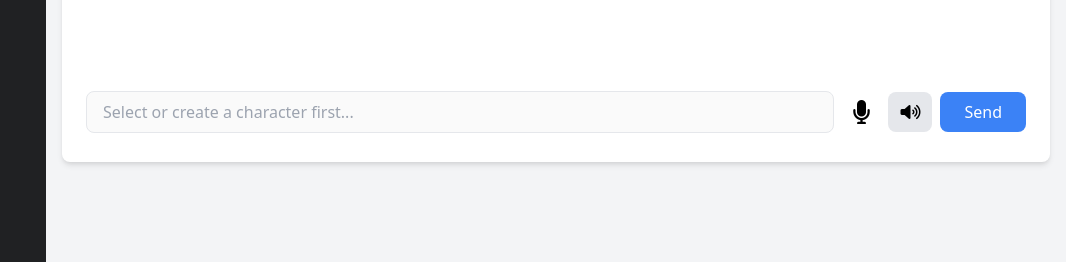
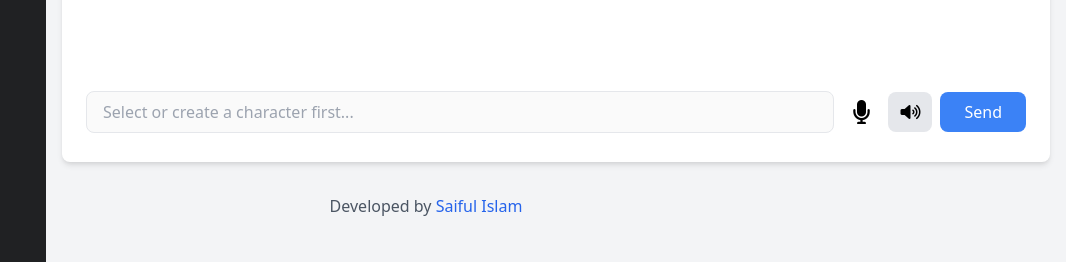
Before and after one commit to saifoff/Character_Bot, a Flask app: page / in a window 1280 px wide. Shown: the part 538-800 px from the top of the page, without its empty margins (214-1280 px from the left). Run offline with Flask 3, Linux system fonts and the light colour scheme; data that the repository does not hold is empty.

Commit message:
Add files via upload

```diff
--- a/templates/index.html
+++ b/templates/index.html
@@ -499,5 +499,8 @@
             initializeSpeechRecognition();
         });
     </script>
+    <div class="text-center text-gray-600 mt-4">
+        Developed by <a href="https://github.com/saifoff" target="_blank" class="text-blue-600 hover:text-blue-800">Saiful Islam</a>
+    </div>
 </body>
 </html>
```
